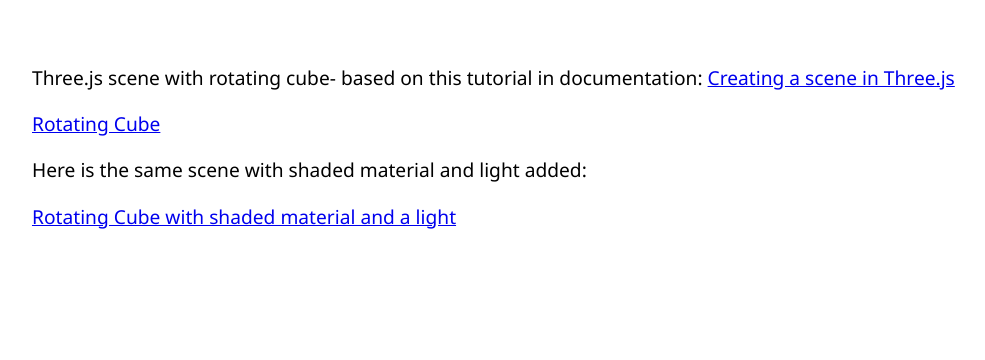
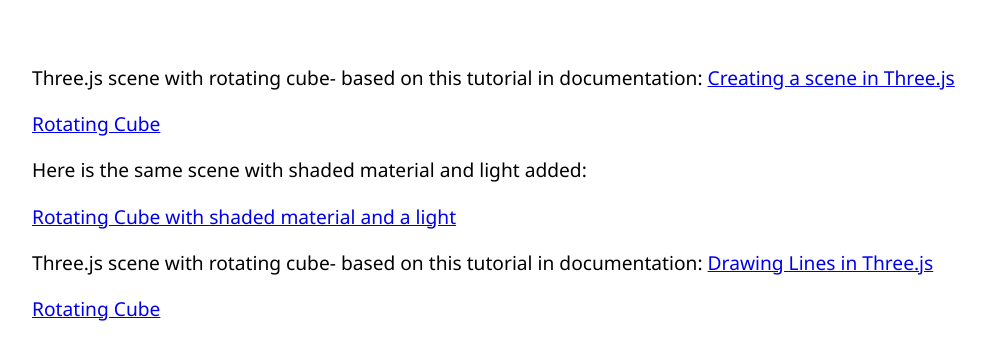
Before and after one commit to add101/Three.js_CodeSnippets, a plain HTML site: page index.html in a window 1280 px wide. Shown: the whole page, without its empty margins (32-1017 px from the left). Drawn offline with Linux system fonts and the light colour scheme.

Commit message:
Update index.html

```diff
--- a/index.html
+++ b/index.html
@@ -15,8 +15,12 @@
 <body>
     <p>Three.js scene with rotating cube- based on this tutorial in documentation: <a href="https://threejs.org/docs/index.html#manual/en/introduction/Creating-a-scene">Creating a scene in Three.js </a></p>
     <a href="001rotatingcube.html">Rotating Cube</a>
+
     <p>Here is the same scene with shaded material and light added:</p>
    <a href="001brotatingcube-shaded.html">Rotating Cube with shaded material and a light</a>
 
+    <p>Three.js scene with rotating cube- based on this tutorial in documentation: <a href="https://threejs.org/docs/index.html#manual/en/introduction/Drawing-lines">Drawing Lines in Three.js </a></p>
+    <a href="002drawinglines.html">Rotating Cube</a>
+
 </body>
 </html>
```
